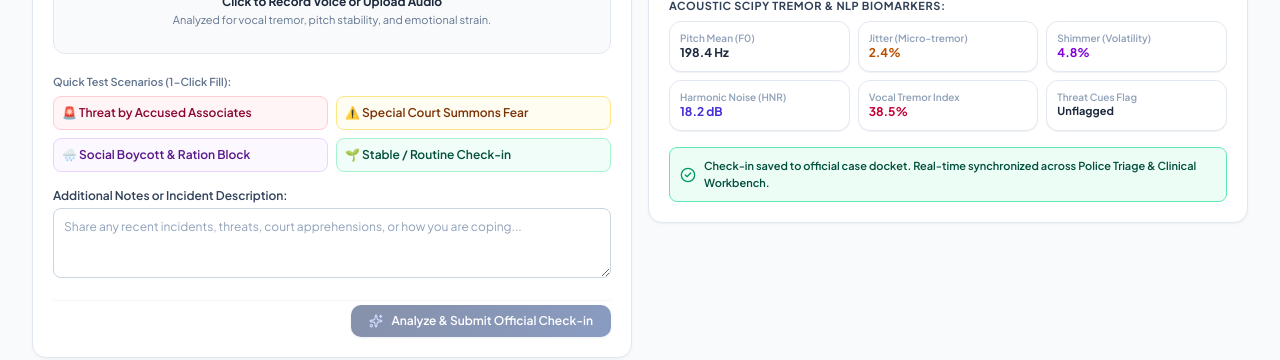
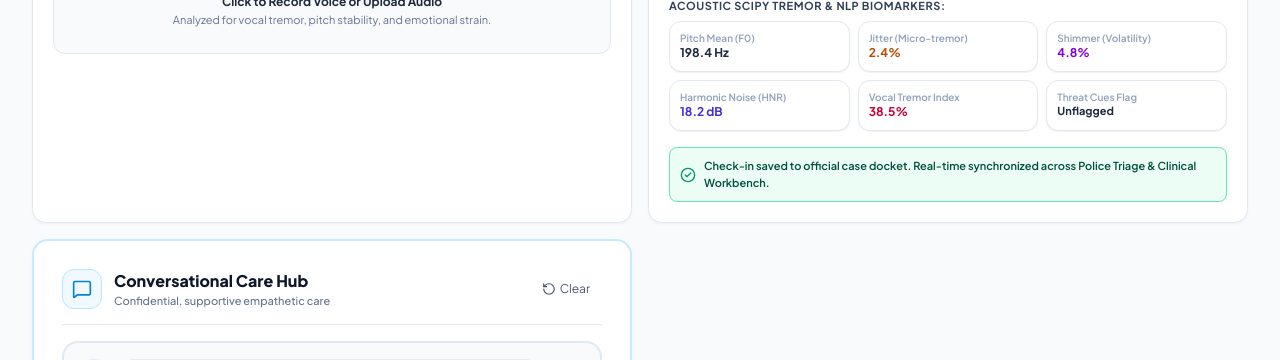
Before and after one commit to Sayan-CtrlZ/samvedna, a React (Vite) app in the folder client/: page / in a window 1280 px wide. Shown: the part 633-993 px from the top of the page. Built offline with nearby package versions, Linux system fonts and the light colour scheme; no server answers.

Commit message:
refactor: remove quick scenarios, notes textarea, and bottom analyze button for clean voice intake UI

```diff
--- a/client/src/components/VictimPortal.jsx
+++ b/client/src/components/VictimPortal.jsx
@@ -430,69 +430,6 @@ export default function VictimPortal({
               </div>
             )}
           </div>
-
-          {/* Quick Situational Scenarios (1-Click Fill) */}
-          <div className="space-y-1.5 pt-1">
-            <div className="flex items-center justify-between text-[11px] text-slate-500 font-semibold">
-              <span>Quick Test Scenarios (1-Click Fill):</span>
-            </div>
-            <div className="grid grid-cols-2 gap-2 text-xs">
-              <button
-                type="button"
-                onClick={() => applyScenarioPreset('threat')}
-                className="p-2 text-left rounded-lg border border-rose-200 bg-rose-50/70 hover:bg-rose-100 text-rose-900 font-semibold transition-colors truncate"
-              >
-                🚨 Threat by Accused Associates
-              </button>
-              <button
-                type="button"
-                onClick={() => applyScenarioPreset('court')}
-                className="p-2 text-left rounded-lg border border-amber-200 bg-amber-50/70 hover:bg-amber-100 text-amber-900 font-semibold transition-colors truncate"
-              >
-                ⚠️ Special Court Summons Fear
-              </button>
-              <button
-                type="button"
-                onClick={() => applyScenarioPreset('boycott')}
-                className="p-2 text-left rounded-lg border border-purple-200 bg-purple-50/70 hover:bg-purple-100 text-purple-900 font-semibold transition-colors truncate"
-              >
-                🌧️ Social Boycott & Ration Block
-              </button>
-              <button
-                type="button"
-                onClick={() => applyScenarioPreset('stable')}
-                className="p-2 text-left rounded-lg border border-emerald-200 bg-emerald-50/70 hover:bg-emerald-100 text-emerald-900 font-semibold transition-colors truncate"
-              >
-                🌱 Stable / Routine Check-in
-              </button>
-            </div>
-          </div>
-
-          {/* Written Statement (Optional) */}
-          <div className="space-y-1">
-            <label className="text-xs font-semibold text-slate-700 block">
-              Additional Notes or Incident Description:
-            </label>
-            <textarea
-              rows={3}
-              value={textContent}
-              onChange={(e) => setTextContent(e.target.value)}
-              placeholder="Share any recent incidents, threats, court apprehensions, or how you are coping..."
-              className="w-full p-2.5 text-xs rounded-lg border border-slate-300 bg-white focus:outline-none focus:ring-1 focus:ring-indigo-600 text-slate-800 placeholder-slate-400 font-normal"
-            />
-          </div>
-
-          {/* Submit Action Bar */}
-          <div className="flex items-center justify-end pt-1 border-t border-slate-100">
-            <button
-              onClick={handleSubmitCheckin}
-              disabled={isSubmitting || (!audioBlob && !textContent.trim())}
-              className="btn-navy text-xs disabled:opacity-50 font-bold flex items-center gap-1.5"
-            >
-              <Sparkles className="w-3.5 h-3.5 text-indigo-300" />
-              <span>{isSubmitting ? 'Analyzing Voice & Biomarkers...' : 'Analyze & Submit Official Check-in'}</span>
-            </button>
-          </div>
         </div>
 
         {/* Clinical Biomarker Assessment & Metrics Card (Left Column continuation) */}
```
